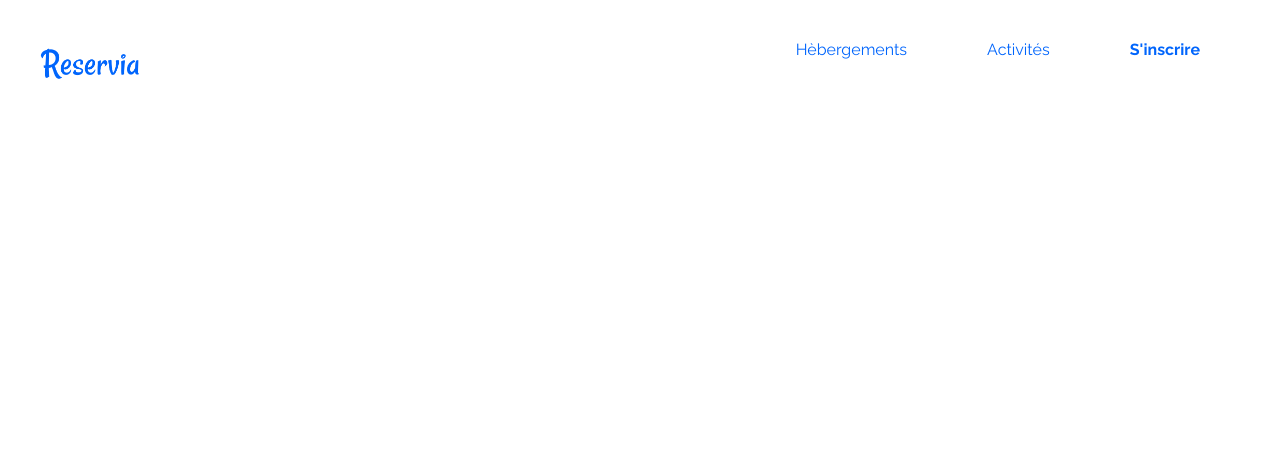
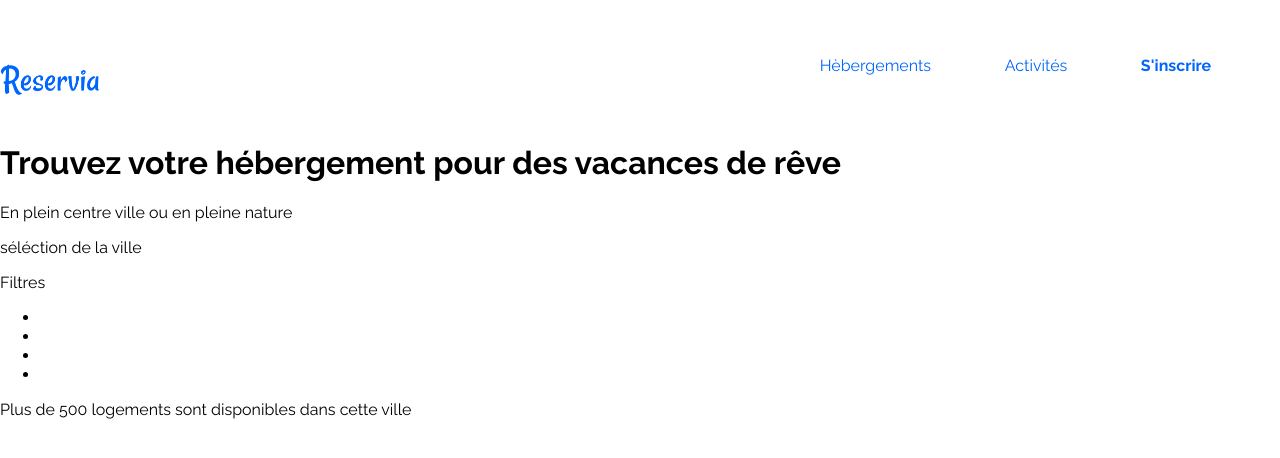
Before and after one commit to Aleexxv/Reservia, a plain HTML site: page index.html in a window 1280 px wide. Drawn offline with Linux system fonts and the light colour scheme.

Commit message:
Main architectural additions

```diff
--- a/index.html
+++ b/index.html
@@ -9,7 +9,8 @@
     <link rel="preconnect" href="https://fonts.gstatic.com">
     <link href="https://fonts.googleapis.com/css2?family=Raleway:ital,wght@0,100;0,200;0,300;0,400;0,500;0,600;0,700;0,800;0,900;1,100;1,200;1,300;1,400;1,500;1,600;1,700;1,800;1,900&display=swap" rel="stylesheet">
 </head>
-<body>
+
+<body class="container">
     <header>
         <div class="flex">
             <div class="titre"><img class="img-logo"src="Reservia@3x.png" alt="Logo réservia"></div>
@@ -29,7 +30,27 @@
         </div>
     </header>
     <main>
-
+        <div>
+            <h1>Trouvez votre hébergement pour des vacances de rêve</h1>
+            <p>En plein centre ville ou en pleine nature</p>
+        </div>
+        <div>
+            <form action="selection_ville">
+                séléction de la ville
+            </form>
+        </div>
+        <div class="filtre">
+            <p>Filtres</p>
+            <ul>
+                <li></li>
+                <li></li>
+                <li></li>
+                <li></li>
+            </ul>
+        </div>
+        <div>
+            <p><i></i>Plus de 500 logements sont disponibles dans cette ville</p>
+        </div>
     </main>
     <footer>
 
--- a/style.css
+++ b/style.css
@@ -5,8 +5,12 @@ body{
     padding: 0;
 }
 
+.container{
+    max-width: 1450px;
+    margin: 0 auto;
+    }
 
-/*header*/
+            /*header*/
 
 .flex{
     display: flex;
@@ -15,17 +19,17 @@ body{
 
 .img-logo{
     max-width: 100px;
-    padding: 2.5rem;
+    padding: 3.5rem 0 0 0 ;
 }
 
 .item-menu a{
-    padding: 0 2.5rem;
+    padding: 0 2.3rem;
     text-decoration: none;
 }
 
 .item-menu ul{
     list-style: none;
-    margin: 2.5rem;
+    margin: 3.5rem 2rem 0 0;
 
 }
 
@@ -39,8 +43,8 @@ body{
 
 .item-menu a:focus{
     color: #0065FC;
-    border-top: #0065FC 4px solid;
-    padding-top: 2.4rem;
+    border-top: #0065FC 3.5px solid;
+    padding-top: 3.4rem;
 }
 
 .item-menu a:hover{
@@ -57,3 +61,9 @@ body{
 .couleur-bleu{
     color: #0065FC!important;
 }
+
+            /*main*/
+
+h1{
+    padding-top: 1rem;
+}
```
